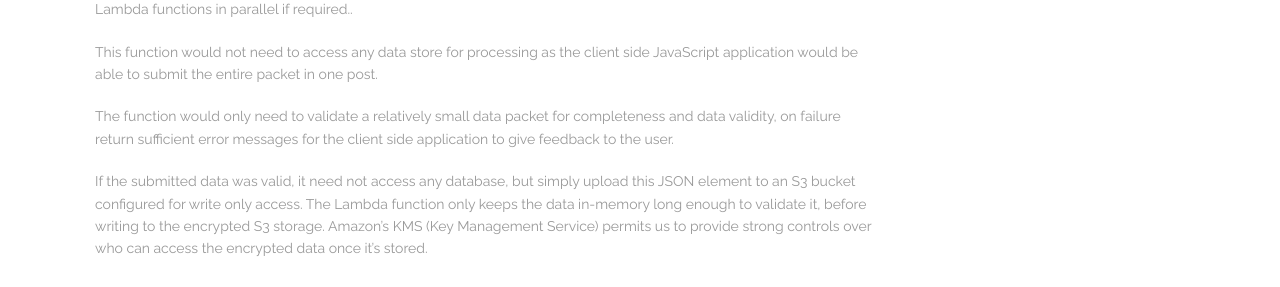
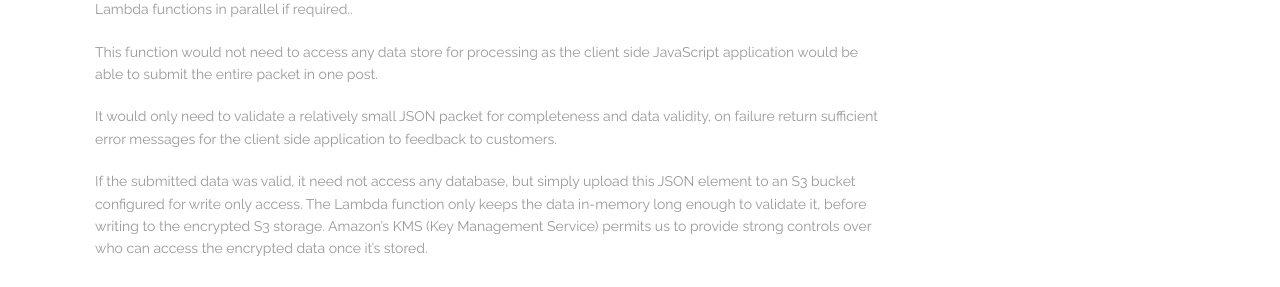
Before and after one commit to nonspecialist/cevoaustralia.github.io, a Jekyll site: the page built from _posts/2016-08-12-Census-2.0.markdown, in a window 1280 px wide and 900 px high, scrolled down 4329 px. Shown: the part 152-439 px from the top of the window. Built offline with Jekyll 4.4.1, drawn with Linux system fonts in a browser that asks for light colours.

Commit message:
Removed duplicate 'The function'

```diff
--- a/_posts/2016-08-12-Census-2.0.markdown
+++ b/_posts/2016-08-12-Census-2.0.markdown
@@ -123,7 +123,7 @@ By using API Gateway backed onto an AWS Lambda function, the complexity of the s
 
 This function would not need to access any data store for processing as the client side JavaScript application would be able to submit the entire packet in one post.
 
-The function would only need to validate a relatively small data packet for completeness and data validity, on failure return sufficient error messages for the client side application to give feedback to the user.
+It would only need to validate a relatively small JSON packet for completeness and data validity, on failure return sufficient error messages for the client side application to feedback to customers.
 
 If the submitted data was valid, it need not access any database, but simply upload this JSON element to an S3 bucket configured for write only access.  The Lambda function only keeps the data in-memory long enough to validate it, before writing to the encrypted S3 storage. Amazon's KMS (Key Management Service) permits us to provide strong controls over who can access the encrypted data once it's stored.
 
```
Also changed, not shown: images/census-sa.png.
